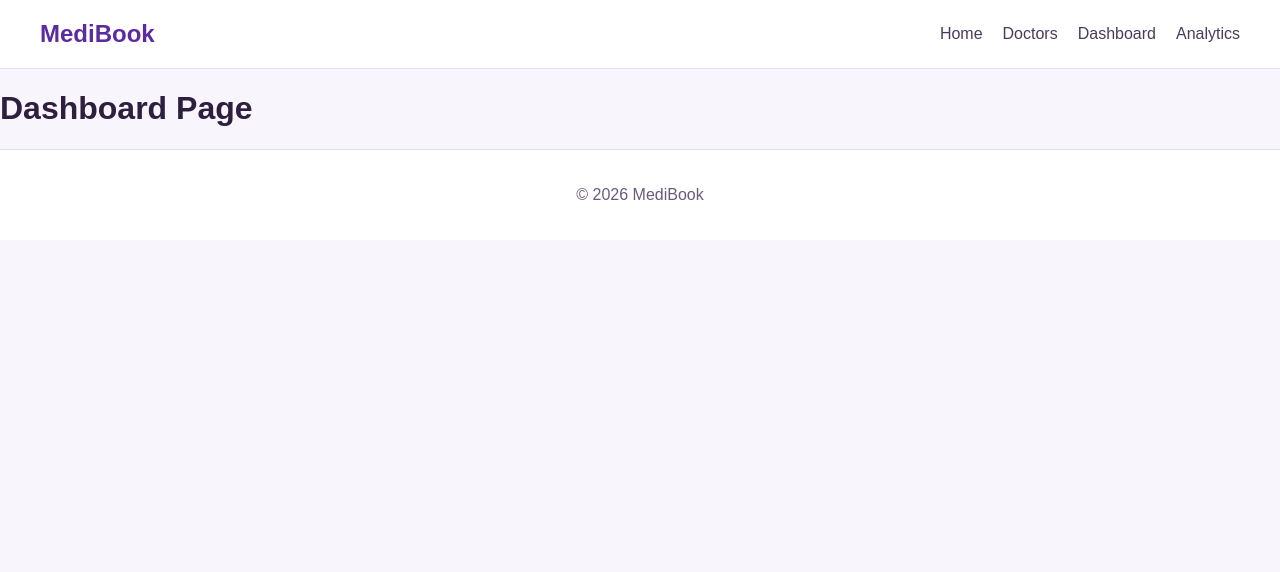
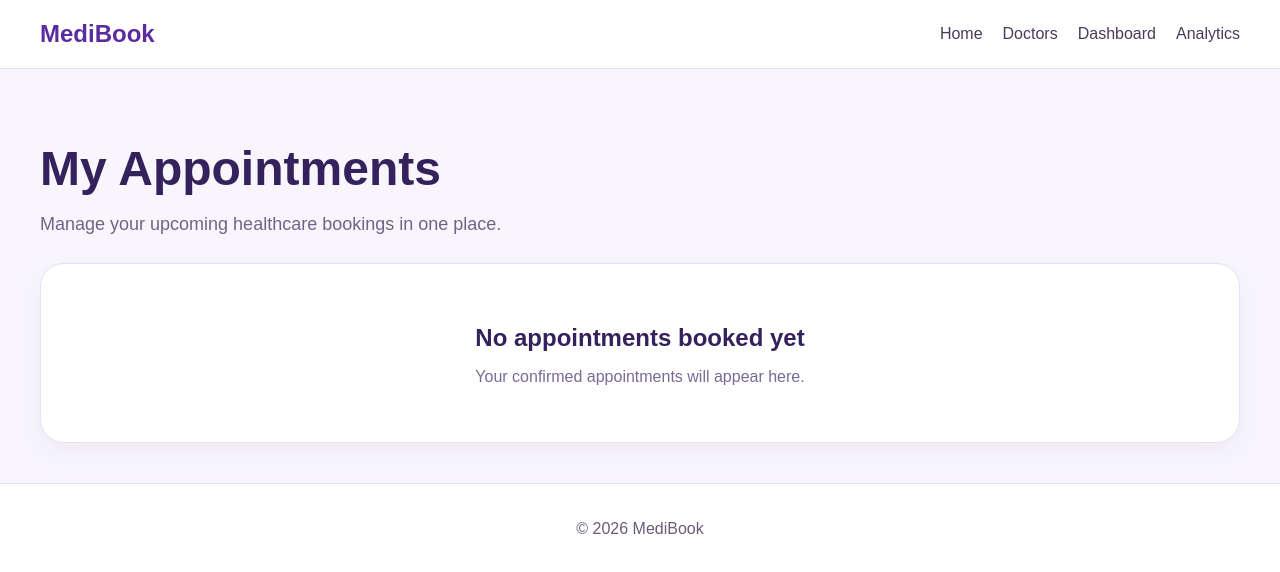
Before and after one commit to harshitasaini631-cyber/Healthcare_appointment_system, a React (Vite) app in the folder healthcare-appointment-system/: page /dashboard in a window 1280 px wide. Shown: the top 572 px of the page. Built offline with nearby package versions, Linux system fonts and the light colour scheme.

Commit message:
Show booked appointments in dashboard using context data

```diff
--- a/healthcare-appointment-system/src/index.css
+++ b/healthcare-appointment-system/src/index.css
@@ -614,3 +614,117 @@ footer {
   grid-template-columns: repeat(7, 1fr);
   row-gap: 16px;
 }
+
+.dashboard-page {
+  max-width: 1440px;
+  margin: 0 auto;
+  padding: 40px;
+}
+
+.dashboard-header {
+  margin-bottom: 28px;
+}
+
+.dashboard-header h1 {
+  font-size: 48px;
+  color: #35215b;
+  margin-bottom: 10px;
+}
+
+.dashboard-header p {
+  color: #726287;
+  font-size: 18px;
+}
+
+.empty-dashboard {
+  background: #ffffff;
+  border: 1px solid #eadff7;
+  border-radius: 24px;
+  padding: 40px;
+  text-align: center;
+  box-shadow: 0 10px 24px rgba(91, 44, 160, 0.06);
+}
+
+.empty-dashboard h2 {
+  color: #35215b;
+  margin-bottom: 8px;
+}
+
+.empty-dashboard p {
+  color: #7a6a94;
+}
+
+.appointments-grid {
+  display: grid;
+  grid-template-columns: 1fr;
+  gap: 24px;
+}
+
+.appointment-card {
+  background: #ffffff;
+  border: 1px solid #eadff7;
+  border-radius: 24px;
+  padding: 24px;
+  box-shadow: 0 10px 24px rgba(91, 44, 160, 0.06);
+}
+
+.appointment-card-top {
+  display: flex;
+  align-items: center;
+  gap: 18px;
+  margin-bottom: 20px;
+  flex-wrap: wrap;
+}
+
+.appointment-doctor-image {
+  width: 88px;
+  height: 88px;
+  object-fit: cover;
+  border-radius: 18px;
+}
+
+.appointment-info h2 {
+  margin: 0 0 8px;
+  color: #35215b;
+  font-size: 26px;
+}
+
+.appointment-info p {
+  margin: 4px 0;
+  color: #6e6188;
+}
+
+.appointment-status {
+  margin-left: auto;
+  background: #efe7fb;
+  color: #6c3fc9;
+  padding: 10px 16px;
+  border-radius: 999px;
+  font-weight: 600;
+}
+
+.appointment-details {
+  display: grid;
+  grid-template-columns: repeat(2, minmax(220px, 1fr));
+  gap: 14px 24px;
+}
+
+.appointment-details p {
+  margin: 0;
+  color: #5d5077;
+  line-height: 1.6;
+}
+
+@media (max-width: 768px) {
+  .appointment-details {
+    grid-template-columns: 1fr;
+  }
+
+  .dashboard-header h1 {
+    font-size: 36px;
+  }
+
+  .appointment-status {
+    margin-left: 0;
+  }
+}
--- a/healthcare-appointment-system/src/pages/Dashboard.jsx
+++ b/healthcare-appointment-system/src/pages/Dashboard.jsx
@@ -1,5 +1,57 @@
+import { useAppointmentContext } from "../context/AppointmentContext";
+
 function Dashboard() {
-  return <h1>Dashboard Page</h1>;
+  const { appointments } = useAppointmentContext();
+
+  return (
+    <div className="dashboard-page">
+      <div className="dashboard-header">
+        <h1>My Appointments</h1>
+        <p>Manage your upcoming healthcare bookings in one place.</p>
+      </div>
+
+      {appointments.length === 0 ? (
+        <div className="empty-dashboard">
+          <h2>No appointments booked yet</h2>
+          <p>Your confirmed appointments will appear here.</p>
+        </div>
+      ) : (
+        <div className="appointments-grid">
+          {appointments.map((appointment) => (
+            <div key={appointment.id} className="appointment-card">
+              <div className="appointment-card-top">
+                <img
+                  src={appointment.image}
+                  alt={appointment.doctorName}
+                  className="appointment-doctor-image"
+                />
+
+                <div className="appointment-info">
+                  <h2>{appointment.doctorName}</h2>
+                  <p>{appointment.specialty}</p>
+                  <p>{appointment.location}</p>
+                </div>
+
+                <span className="appointment-status">
+                  {appointment.status}
+                </span>
+              </div>
+
+              <div className="appointment-details">
+                <p><strong>Patient:</strong> {appointment.patientName}</p>
+                <p><strong>Age:</strong> {appointment.patientAge}</p>
+                <p><strong>Gender:</strong> {appointment.gender}</p>
+                <p><strong>Address:</strong> {appointment.address}</p>
+                <p><strong>Date:</strong> {appointment.appointmentDate}</p>
+                <p><strong>Time:</strong> {appointment.timeSlot}</p>
+                <p><strong>Reason:</strong> {appointment.reason}</p>
+              </div>
+            </div>
+          ))}
+        </div>
+      )}
+    </div>
+  );
 }
 
 export default Dashboard;
```
